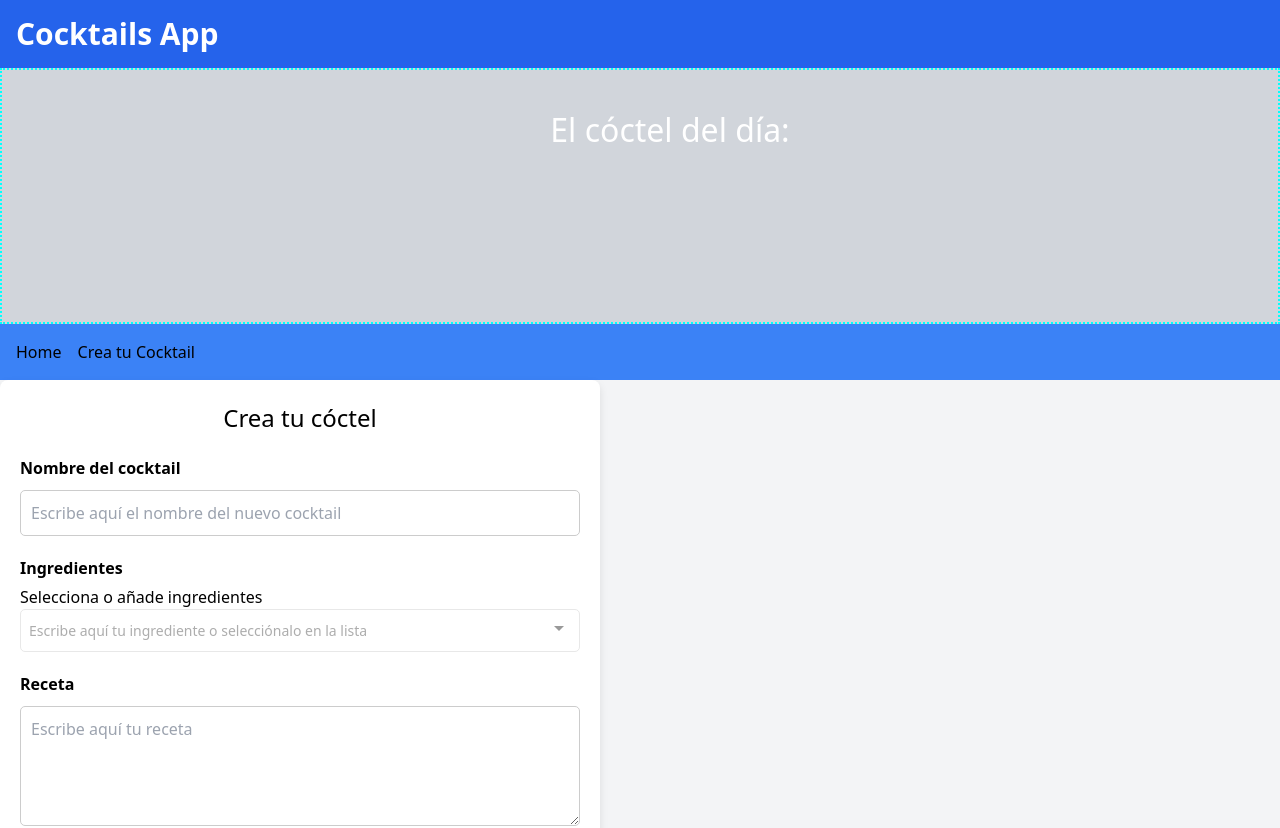
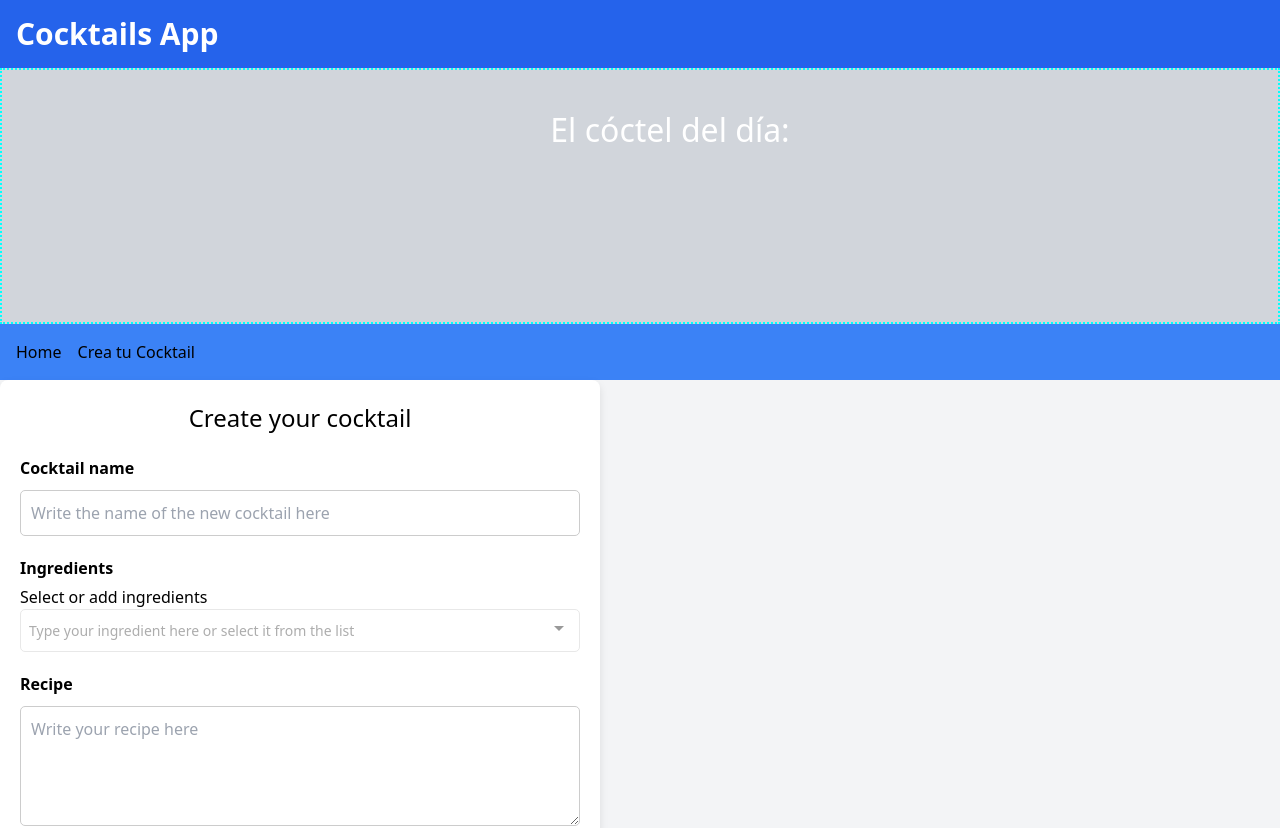
Before and after one commit to alopezweb/Cocktails-Grup-9, a Vue app: page /crea-tu-cocktail in a window 1280 px wide. Shown: the top 828 px of the page. Built offline with nearby package versions, Linux system fonts and the light colour scheme; no server answers; the database is empty.

Commit message:
Recuperación ingredientes arreglado con watch

```diff
--- a/src/components/CreaTuCocktail.vue
+++ b/src/components/CreaTuCocktail.vue
@@ -1,7 +1,14 @@
 <script setup>
 import { ref, onMounted } from "vue";
 import { db } from "@/firebase"; // Import your Firebase configuration
-import { collection, addDoc, updateDoc, doc, deleteDoc, getDocs } from "firebase/firestore";
+import {
+  collection,
+  addDoc,
+  updateDoc,
+  doc,
+  deleteDoc,
+  getDocs,
+} from "firebase/firestore";
 //import Header from "@/components/Header.vue";
 //import Nav from "@/components/Nav.vue";
 import IngredientSelector from "@/components/IngredientsSelector.vue";
@@ -17,8 +24,11 @@ const editingCocktailId = ref(null);
 // Fetch cocktails from Firestore
 const fetchCocktails = async () => {
   const querySnapshot = await getDocs(collection(db, "cocktails"));
-  cocktails.value = querySnapshot.docs.map(doc => ({ id: doc.id, ...doc.data() }));
-  console.log(cocktails)
+  cocktails.value = querySnapshot.docs.map((doc) => ({
+    id: doc.id,
+    ...doc.data(),
+  }));
+  console.log(cocktails);
 };
 
 // Guardar nou cocktail
@@ -32,12 +42,9 @@ const saveCocktail = async () => {
     resetForm();
     fetchCocktails();
   } else {
-
-
-
-   console.log("nombre "+cocktailName)
-   console.log("ingredientes"+ingredients)
-   console.log("recepta:"+recipe)
+    console.log("nombre " + cocktailName);
+    console.log("ingredientes" + ingredients);
+    console.log("recepta:" + recipe);
 
     alert("RELLENA TODOS LOS CAMPOS.");
   }
@@ -78,42 +85,66 @@ onMounted(fetchCocktails);
   <div>
     <main>
       <div class="form-container">
-        <h1>Crea tu cóctel</h1>
+        <h1>Create your cocktail</h1>
 
-        <form class="cocktail-form" @submit.prevent="editingCocktailId ? editCocktail() : saveCocktail()">
+        <form
+          class="cocktail-form"
+          @submit.prevent="editingCocktailId ? editCocktail() : saveCocktail()"
+        >
           <div class="form-group">
-            <label for="cocktail-name">Nombre del cocktail</label>
-            <input type="text" id="cocktail-name" v-model="cocktailName" placeholder="Escribe aquí el nombre del nuevo cocktail" required/>
+            <label for="cocktail-name">Cocktail name</label>
+            <input
+              type="text"
+              id="cocktail-name"
+              v-model="cocktailName"
+              placeholder="Write the name of the new cocktail here"
+              required
+            />
           </div>
 
           <div class="form-group">
-            <label for="ingredients">Ingredientes</label>
+            <label for="ingredients">Ingredients</label>
             <div id="ingredients">
               <IngredientSelector v-model="ingredients" />
             </div>
           </div>
 
           <div class="form-group">
-            <label for="recipe">Receta</label>
+            <label for="recipe">Recipe</label>
             <textarea
               id="recipe"
               v-model="recipe"
-              placeholder="Escribe aquí tu receta"
+              placeholder="Write your recipe here"
               required
             ></textarea>
           </div>
 
           <div class="button-container">
             <button type="submit" class="btn save-btn">Guardar</button>
-            <button type="button" class="btn delete-btn" @click="deleteCocktail(editingCocktailId)">Eliminar</button>
+            <button
+              type="button"
+              class="btn delete-btn"
+              @click="deleteCocktail(editingCocktailId)"
+            >
+              Eliminar
+            </button>
           </div>
         </form>
 
-        <h2>Lista de Cócteles</h2>
+        <h2>Cocktails List</h2>
         <ul>
           <li v-for="cocktail in cocktails" :key="cocktail.id">
             <strong>{{ cocktail.name }}</strong>
-            <button @click="editingCocktailId = cocktail.id; cocktailName = cocktail.name; ingredients = cocktail.ingredients; recipe = cocktail.recipe">Editar</button>
+            <button
+              @click="
+                editingCocktailId = cocktail.id;
+                cocktailName = cocktail.name;
+                ingredients = cocktail.ingredients;
+                recipe = cocktail.recipe;
+              "
+            >
+              Editar
+            </button>
             <button @click="deleteCocktail(cocktail.id)">Eliminar</button>
           </li>
         </ul>
@@ -121,7 +152,6 @@ onMounted(fetchCocktails);
     </main>
   </div>
 </template>
-
 
 <style scoped>
 body {
--- a/src/components/IngredientsSelector.vue
+++ b/src/components/IngredientsSelector.vue
@@ -5,7 +5,6 @@ import "vue-multiselect/dist/vue-multiselect.min.css";
 import { collection, getDocs, addDoc } from "firebase/firestore";
 import { db } from "../firebase";
 
-// Define props for v-model
 const props = defineProps({
   modelValue: {
     type: Array,
@@ -13,16 +12,11 @@ const props = defineProps({
   },
 });
 
-// Define emits to update v-model
 const emit = defineEmits(["update:modelValue"]);
 
-// Ingredientes seleccionados por el usuario
-const selectedIngredients = ref(props.modelValue);
-console.log(selectedIngredients);
-// Ingredientes predefinidos (cargados desde Firestore)
+const selectedIngredients = ref([...props.modelValue]);
 const predefinedIngredients = ref([]);
 
-// Función para cargar ingredientes desde Firestore
 const loadIngredients = async () => {
   try {
     const querySnapshot = await getDocs(collection(db, "ingredients"));
@@ -30,16 +24,11 @@ const loadIngredients = async () => {
       id: doc.id,
       ...doc.data(),
     }));
-    console.log(
-      "Ingredientes cargados desde Firestore:",
-      predefinedIngredients.value
-    );
   } catch (error) {
     console.error("Error al cargar ingredientes:", error);
   }
 };
 
-// Función para manejar la adición de nuevos ingredientes
 const addTag = async (newTag) => {
   const tag = {
     name: newTag,
@@ -49,14 +38,8 @@ const addTag = async (newTag) => {
   };
 
   try {
-    // Guarda el nuevo ingrediente en Firestore
     const docRef = await addDoc(collection(db, "ingredients"), tag);
-    console.log("Ingrediente guardado en Firestore:", tag);
-
-    // Actualiza la lista de ingredientes predefinidos cargados desde Firestore
     predefinedIngredients.value.push({ id: docRef.id, ...tag });
-
-    // Update selected ingredients and emit the change
     selectedIngredients.value.push(tag);
     emit("update:modelValue", selectedIngredients.value);
   } catch (error) {
@@ -64,30 +47,31 @@ const addTag = async (newTag) => {
   }
 };
 
-// Watch for changes in selectedIngredients to emit updates
 watch(selectedIngredients, (newValue) => {
   emit("update:modelValue", newValue);
 });
 
-// Cargar ingredientes al montar el componente
-onMounted(() => {
-  loadIngredients();
-});
+watch(
+  () => props.modelValue,
+  (newValue) => {
+    selectedIngredients.value = [...newValue];
+  }
+);
+
+onMounted(loadIngredients);
 </script>
 
 <template>
   <div>
-    <h2>Selecciona o añade ingredientes</h2>
-
-    <!-- Componente de selección múltiple de ingredientes con taggable -->
+    <h2>Select or add ingredients</h2>
     <Multiselect
       v-model="selectedIngredients"
       :options="predefinedIngredients"
       :multiple="true"
       :taggable="true"
-      :tag-placeholder="'Añadir ingrediente...'"
+      :tag-placeholder="'Add ingredient...'"
       @tag="addTag"
-      placeholder="Escribe aquí tu ingrediente o selecciónalo en la lista"
+      placeholder="Type your ingredient here or select it from the list"
       label="name"
       track-by="code"
     />
```
